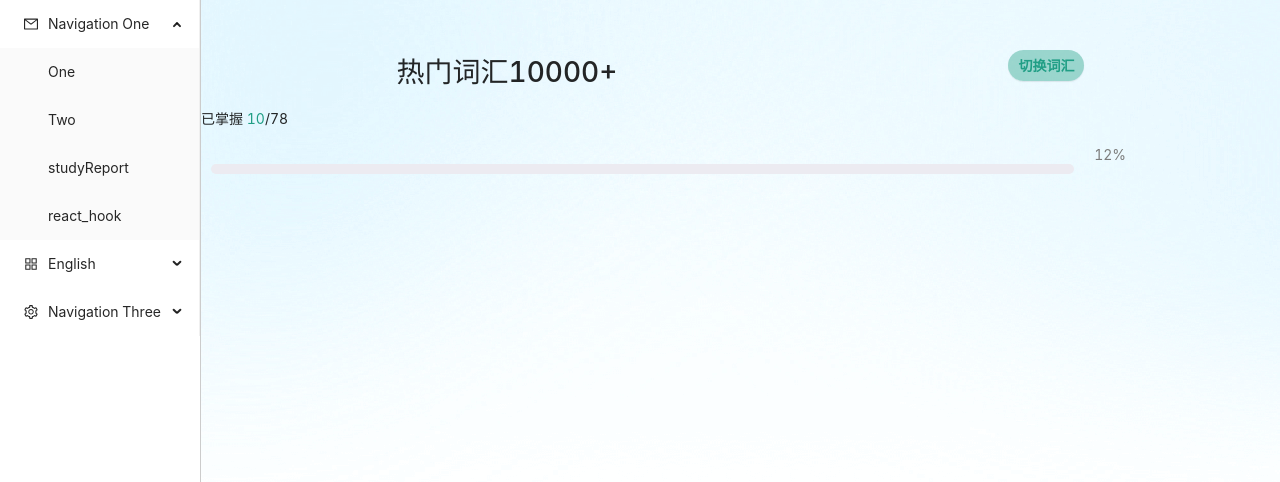
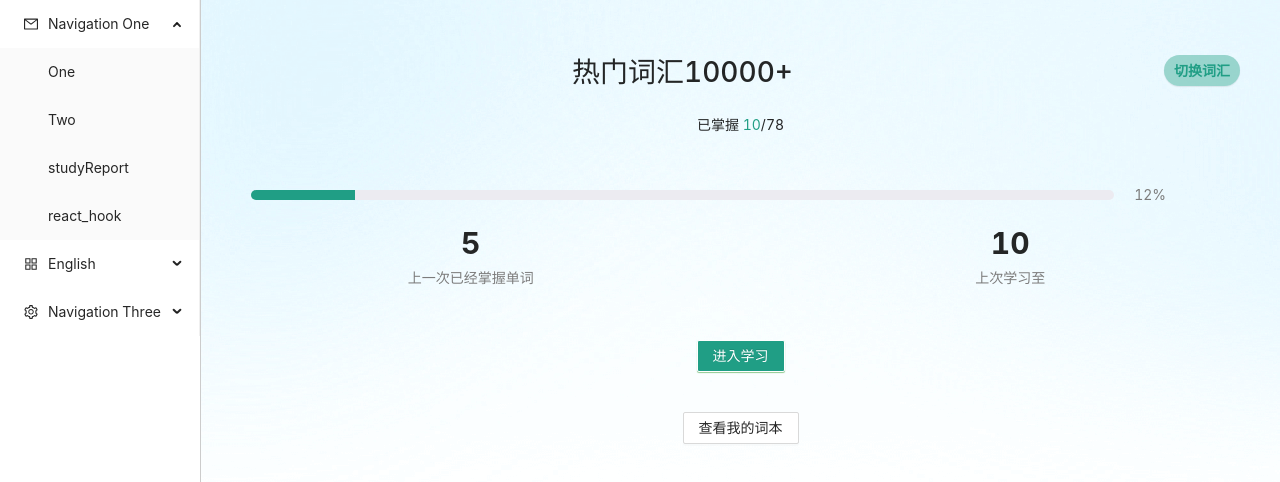
Before and after one commit to 0522skylar/electron-vite-demo, a React (Vite) app: page /#/english in a window 1280 px wide. Shown: the top 482 px of the page. Built offline with nearby package versions, Linux system fonts and the light colour scheme.

Commit message:
feat: 英语首页完成

```diff
--- a/src/views/English/index.module.css
+++ b/src/views/English/index.module.css
@@ -5,22 +5,27 @@
 
 .header {
   text-align: center;
-  display: flex;
   padding-top: 50px;
-  justify-content: space-around;
+}
+
+.header h1 {
+  display: inline;
 }
 
 .header .header_btn {
+  float: right;
+  margin-right: 40px;
+  margin-top: 5px;
   font-size: 14px;
   font-weight: 700;
   height: 31px;
-  cursor: pointer;
   padding: 5px 10px;
   border-radius: 20px;
   background-color: rgba(32, 158, 130, 0.4);
   color: #209e85;
   box-shadow: 0 1px 1px 0 rgba(55, 63, 59, 0.1);
   border: none;
+  cursor: pointer;
 }
 
 .special {
@@ -32,15 +37,49 @@
   font-size: 14px;
 }
 
+.doen {
+  text-align: center;
+  padding: 20px 0;
+}
+
+.goto {
+  background-color: #209e85;
+  border: 1px solid;
+  box-shadow: 0 1px 1px 0 rgba(95, 177, 95, 0.68);
+}
+
 .progress {
   display: flex;
+  line-height: 50px;
 }
 
 .progress .bar {
   width: 80%;
-  margin: 20px 20px 20px 10px;
+  margin: 20px 20px 20px 50px;
   background-color: #ecebf1;
   height: 10px;
   border-radius: 10px;
   overflow: hidden;
 }
+
+.progress .sucess {
+  background-color: #209e85;
+  height: 100%;
+  width: 12%;
+}
+
+.count {
+  display: flex;
+}
+
+.count .study {
+  width: 50%;
+  height: 100px;
+  text-align: center;
+}
+
+.count .study .number {
+  display: block;
+  font-size: 30px;
+  font-weight: 700;
+}
--- a/src/views/English/index.module.min.css
+++ b/src/views/English/index.module.min.css
@@ -1 +1 @@
-.container{height:100vh;background:url(../../assets/image/top_bg_writing.png) no-repeat 0 0}.header{text-align:center;display:flex;padding-top:50px;justify-content:space-around}.header .header_btn{font-size:14px;font-weight:700;height:31px;cursor:pointer;padding:5px 10px;border-radius:20px;background-color:rgba(32,158,130,0.4);color:#209e85;box-shadow:0 1px 1px 0 rgba(55,63,59,0.1);border:none}.special{color:#209e85}.gray{color:#7c7c7c;font-size:14px}.progress{display:flex}.progress .bar{width:80%;margin:20px 20px 20px 10px;background-color:#ecebf1;height:10px;border-radius:10px;overflow:hidden}
+.container{height:100vh;background:url(../../assets/image/top_bg_writing.png) no-repeat 0 0}.header{text-align:center;padding-top:50px}.header h1{display:inline}.header .header_btn{float:right;margin-right:40px;margin-top:5px;font-size:14px;font-weight:700;height:31px;padding:5px 10px;border-radius:20px;background-color:rgba(32,158,130,0.4);color:#209e85;box-shadow:0 1px 1px 0 rgba(55,63,59,0.1);border:none;cursor:pointer}.special{color:#209e85}.gray{color:#7c7c7c;font-size:14px}.doen{text-align:center;padding:20px 0}.goto{background-color:#209e85;border:1px solid;box-shadow:0 1px 1px 0 rgba(95,177,95,0.68)}.progress{display:flex;line-height:50px}.progress .bar{width:80%;margin:20px 20px 20px 50px;background-color:#ecebf1;height:10px;border-radius:10px;overflow:hidden}.progress .sucess{background-color:#209e85;height:100%;width:12%}.count{display:flex}.count .study{width:50%;height:100px;text-align:center}.count .study .number{display:block;font-size:30px;font-weight:700}
--- a/src/views/English/index.module.scss
+++ b/src/views/English/index.module.scss
@@ -5,20 +5,25 @@
 
 .header {
   text-align: center;
-  display: flex;
   padding-top: 50px;
-  justify-content: space-around;
+  h1 {
+    display: inline;
+  }
   .header_btn {
+    float: right;
+    margin-right: 40px;
+    margin-top: 5px;
     font-size: 14px;
     font-weight: 700;
     height: 31px;
-    cursor: pointer;
     padding: 5px 10px;
     border-radius: 20px;
     background-color: rgba(32, 158, 130, .4);
     color: #209e85;
     box-shadow: 0 1px 1px 0 rgba(55, 63, 59, .1);
     border: none;
+    cursor: pointer;
+
   }
 }
 .special {
@@ -28,14 +33,43 @@
   color: #7c7c7c;
   font-size: 14px;
 }
+.doen {
+  text-align: center;
+  padding: 20px 0;
+}
+.goto {
+  background-color: #209e85;
+  border: 1px solid;
+  box-shadow: 0 1px 1px 0 rgba(95, 177, 95, 0.68);
+}
 .progress {
   display: flex;
+  line-height: 50px;
   .bar {
     width: 80%;
-    margin: 20px 20px 20px 10px;
+    margin: 20px 20px 20px 50px;
     background-color: #ecebf1;
     height: 10px;
     border-radius: 10px;
     overflow: hidden;
   }
+  .sucess {
+    background-color: #209e85;
+    height: 100%;
+    width: 12%;
+  }
 }
+
+.count {
+  display: flex;
+  .study {
+    width: 50%;
+    height: 100px;
+    text-align: center;
+    .number {
+      display: block;
+      font-size: 30px;
+      font-weight: 700;
+    }
+  }
+}
--- a/src/views/English/index.tsx
+++ b/src/views/English/index.tsx
@@ -10,14 +10,26 @@ export default function English() {
           <h1>热门词汇10000+</h1>
           <button className={style.header_btn}>切换词汇</button>
         </div>
-        <p>已掌握 <span className={style.special}>10</span>/78</p>
+        <p className={style.doen}>已掌握 <span className={style.special}>10</span>/78</p>
         <div className={style.progress}>
           <div className={style.bar}>
             <div className={style.sucess}></div>
           </div>
           <span className={style.gray}>12%</span>
         </div>
+        <div className={style.count}>
+          <div className={style.study}>
+            <span className={style.number}>5</span>
+            <span className={style.gray}>上一次已经掌握单词</span>
+          </div>
+          <div className={style.study}>
+            <span className={style.number}>10</span>
+            <span className={style.gray}>上次学习至</span>
+          </div>
         </div>
+        <div className={style.doen}><Button type="primary" className={style.goto}>进入学习</Button></div>
+        <div className={style.doen}><Button>查看我的词本</Button></div>
+      </div>
     </>
   )
 }
```
